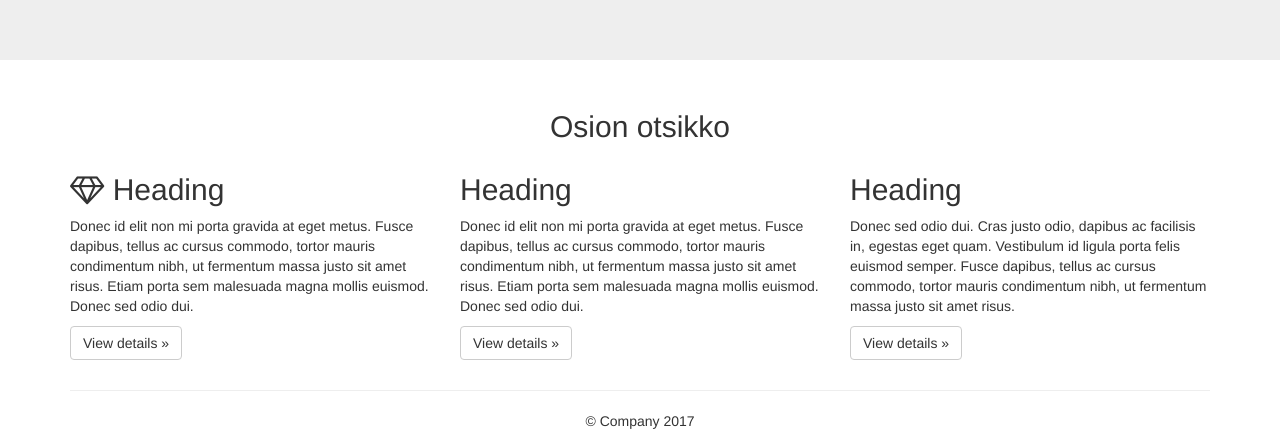
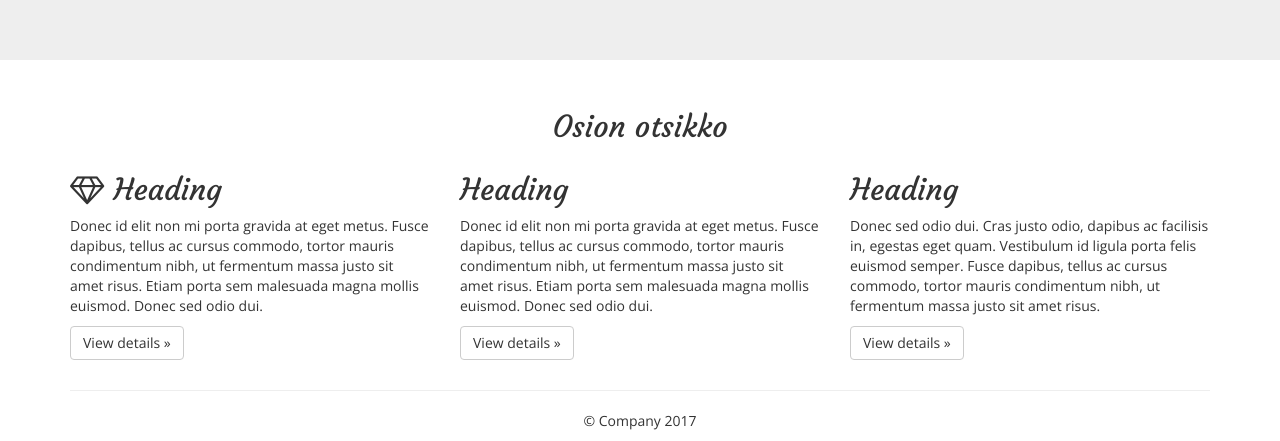
Before and after one commit to mediaclinic/simple-bootstrap3-page, a plain HTML site: page index.html in a window 1280 px wide. Shown: the part 612-1053 px from the top of the page. Drawn offline with nearby package versions, Linux system fonts and the light colour scheme.

Commit message:
Added Google Fonts

```diff
--- a/bootstrap/custom-theme/bootstrap-theme.less
+++ b/bootstrap/custom-theme/bootstrap-theme.less
@@ -17,3 +17,12 @@
 	-o-background-size: cover;
 	background-size: cover;
 }
+
+.container-padding {
+	padding-top: 40px;
+	padding-bottom: 40px;
+}
+.container-about {
+	background-color: @brand-secondary;
+
+}
--- a/bootstrap/custom-theme/custom-variables.less
+++ b/bootstrap/custom-theme/custom-variables.less
@@ -43,7 +43,10 @@
 //
 //## Font, line-height, and color for body text, headings, and more.
 
-@font-family-sans-serif:  "Helvetica Neue", Helvetica, Arial, sans-serif;
+// Import Google-fonts
+@import url('https://fonts.googleapis.com/css?family=Courgette|Open+Sans:300,400,700');
+
+@font-family-sans-serif:  "Open Sans", "Helvetica Neue", Helvetica, Arial, sans-serif;
 @font-family-serif:       Georgia, "Times New Roman", Times, serif;
 //** Default monospace fonts for `<code>`, `<kbd>`, and `<pre>`.
 @font-family-monospace:   Menlo, Monaco, Consolas, "Courier New", monospace;
@@ -66,7 +69,7 @@
 @line-height-computed:    floor((@font-size-base * @line-height-base)); // ~20px
 
 //** By default, this inherits from the `<body>`.
-@headings-font-family:    inherit;
+@headings-font-family:    'Courgette',"Helvetica Neue", Helvetica, Arial, sans-serif;
 @headings-font-weight:    500;
 @headings-line-height:    1.1;
 @headings-color:          inherit;
```
